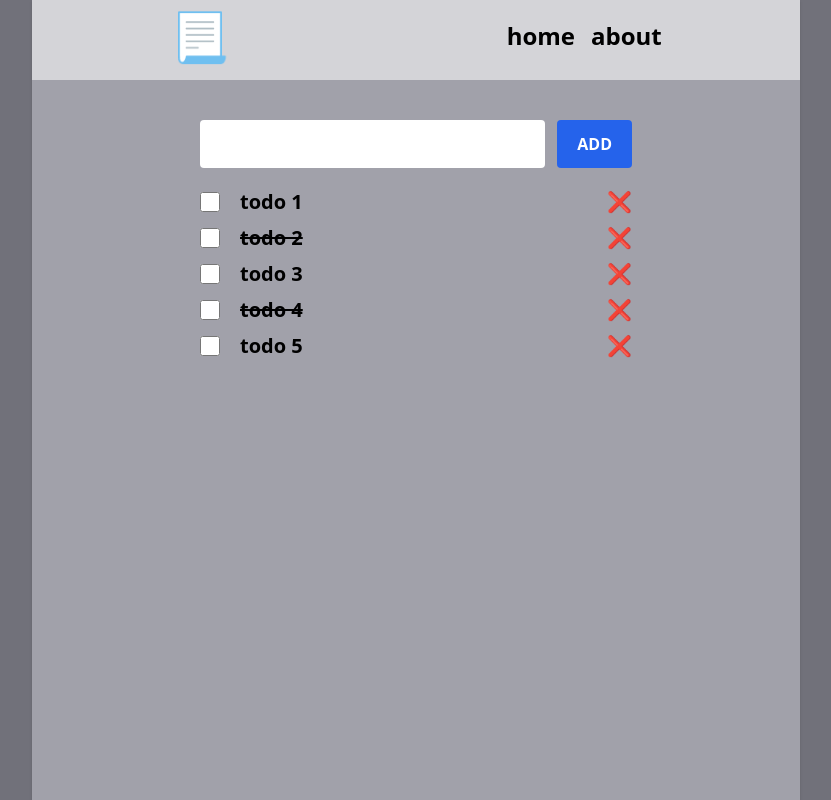
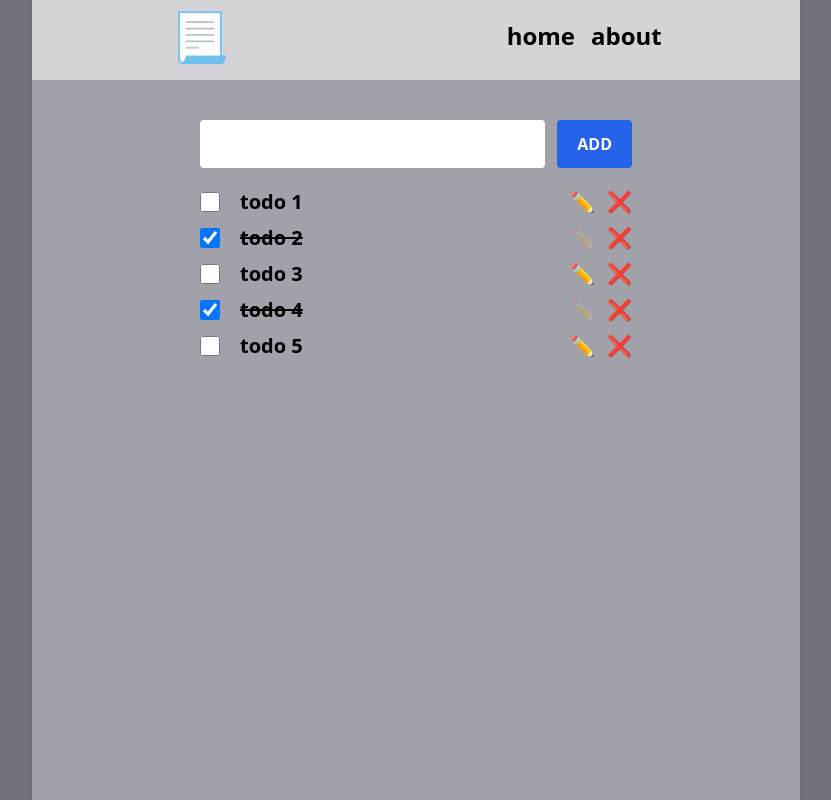
Before and after one commit to 0x7266/todo_vue, a Vue app: page / in a window 1280 px wide. Shown: the whole page, without its empty margins (224-1055 px from the left). Built offline with nearby package versions, Linux system fonts and the light colour scheme.

Commit message:
added input to edit todo

```diff
--- a/src/components/Todo.vue
+++ b/src/components/Todo.vue
@@ -1,8 +1,9 @@
 <script setup lang="ts">
+import { ref } from "vue";
 import { Todo } from "./TodoList.vue";
-
+defineEmits(["toggleComplete", "toggleEditTodo", "updateTodo", "removeTodo"]);
 let { todo, index } = defineProps<{ todo: Todo; index: number }>();
-defineEmits(["toggleComplete", "removeTodo"]);
+const editPayload = ref(todo.text);
 </script>
 
 <template>
@@ -10,14 +11,40 @@ defineEmits(["toggleComplete", "removeTodo"]);
 		<input
 			class="h-5 w-5"
 			type="checkbox"
+			:checked="todo.isCompleted"
 			@input="$emit('toggleComplete', index)"
+			@submit="$emit('updateTodo', editPayload)"
 		/>
-		<span
-			class="grow font-semibold"
-			:class="{ 'line-through': todo.isCompleted }"
-		>
-			{{ todo.text }}
-		</span>
-		<button class="" @click="$emit('removeTodo', todo.id)">❌</button>
+		<div class="grow font-semibold">
+			<input
+				v-if="todo.isBeingEdited"
+				type="text"
+				v-model="editPayload"
+				class="w-full"
+			/>
+			<span v-else :class="{ 'line-through': todo.isCompleted }">
+				{{ todo.text }}
+			</span>
+		</div>
+		<div class="flex gap-3">
+			<div>
+				<button
+					v-if="todo.isBeingEdited"
+					@click="$emit('updateTodo', index, editPayload)"
+				>
+					✔
+				</button>
+				<button
+					:disabled="todo.isCompleted"
+					v-else
+					@click="$emit('toggleEditTodo', index)"
+					:class="{ 'disabled:opacity-20': todo.isCompleted }"
+					class="transition-all duration-500"
+				>
+					✏
+				</button>
+			</div>
+			<button class="" @click="$emit('removeTodo', todo.id)">❌</button>
+		</div>
 	</div>
 </template>
--- a/src/components/TodoList.vue
+++ b/src/components/TodoList.vue
@@ -8,19 +8,59 @@ export type Todo = {
 	id: number;
 	text: string;
 	isCompleted: boolean;
+	isBeingEdited: boolean;
 };
 
 const todos = ref<Todo[]>([
-	{ id: Math.random() * 100000, text: "todo 1", isCompleted: false },
-	{ id: Math.random() * 100000, text: "todo 2", isCompleted: true },
-	{ id: Math.random() * 100000, text: "todo 3", isCompleted: false },
-	{ id: Math.random() * 100000, text: "todo 4", isCompleted: true },
-	{ id: Math.random() * 100000, text: "todo 5", isCompleted: false },
+	{
+		id: Math.random() * 100000,
+		text: "todo 1",
+		isCompleted: false,
+		isBeingEdited: false,
+	},
+	{
+		id: Math.random() * 100000,
+		text: "todo 2",
+		isCompleted: true,
+		isBeingEdited: false,
+	},
+	{
+		id: Math.random() * 100000,
+		text: "todo 3",
+		isCompleted: false,
+		isBeingEdited: false,
+	},
+	{
+		id: Math.random() * 100000,
+		text: "todo 4",
+		isCompleted: true,
+		isBeingEdited: false,
+	},
+	{
+		id: Math.random() * 100000,
+		text: "todo 5",
+		isCompleted: false,
+		isBeingEdited: false,
+	},
 ]);
 
 function addTodo(e: Event) {
 	e.preventDefault();
-	todos.value.push({ id: Math.random(), text: text.value, isCompleted: false });
+	todos.value.push({
+		id: Math.random(),
+		text: text.value,
+		isCompleted: false,
+		isBeingEdited: false,
+	});
+}
+
+function toggleEditTodo(index: number) {
+	todos.value[index].isBeingEdited = !todos.value[index].isBeingEdited;
+}
+
+function updateTodo(index: number, payload: string) {
+	todos.value[index].text = payload;
+	toggleEditTodo(index);
 }
 
 function removeTodo(id: number) {
@@ -48,6 +88,8 @@ function removeTodo(id: number) {
 					@toggleComplete="
 						(index) => (todos[index].isCompleted = !todos[index].isCompleted)
 					"
+					@toggleEditTodo="toggleEditTodo"
+					@updateTodo="updateTodo"
 					@removeTodo="removeTodo"
 				/>
 			</div>
```
